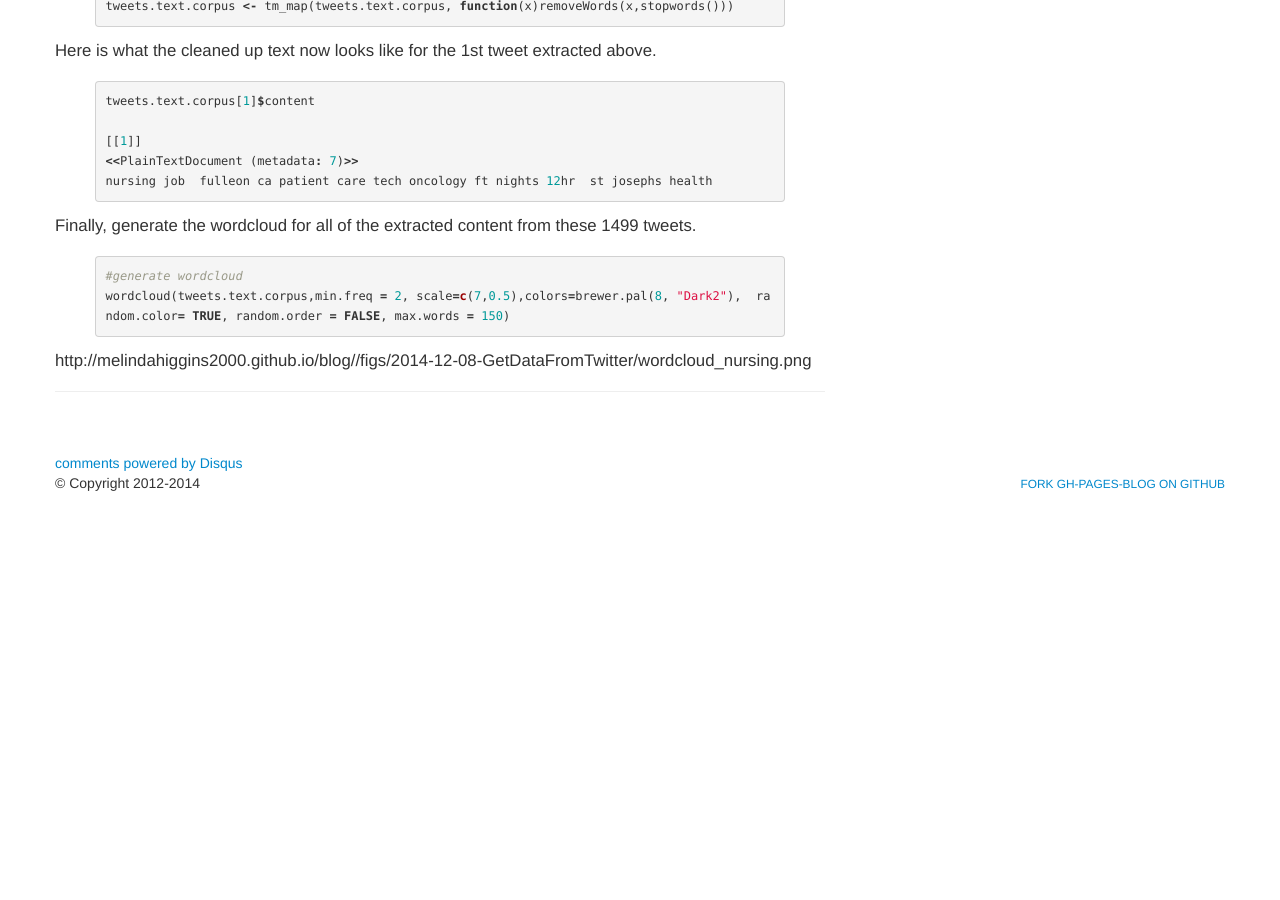
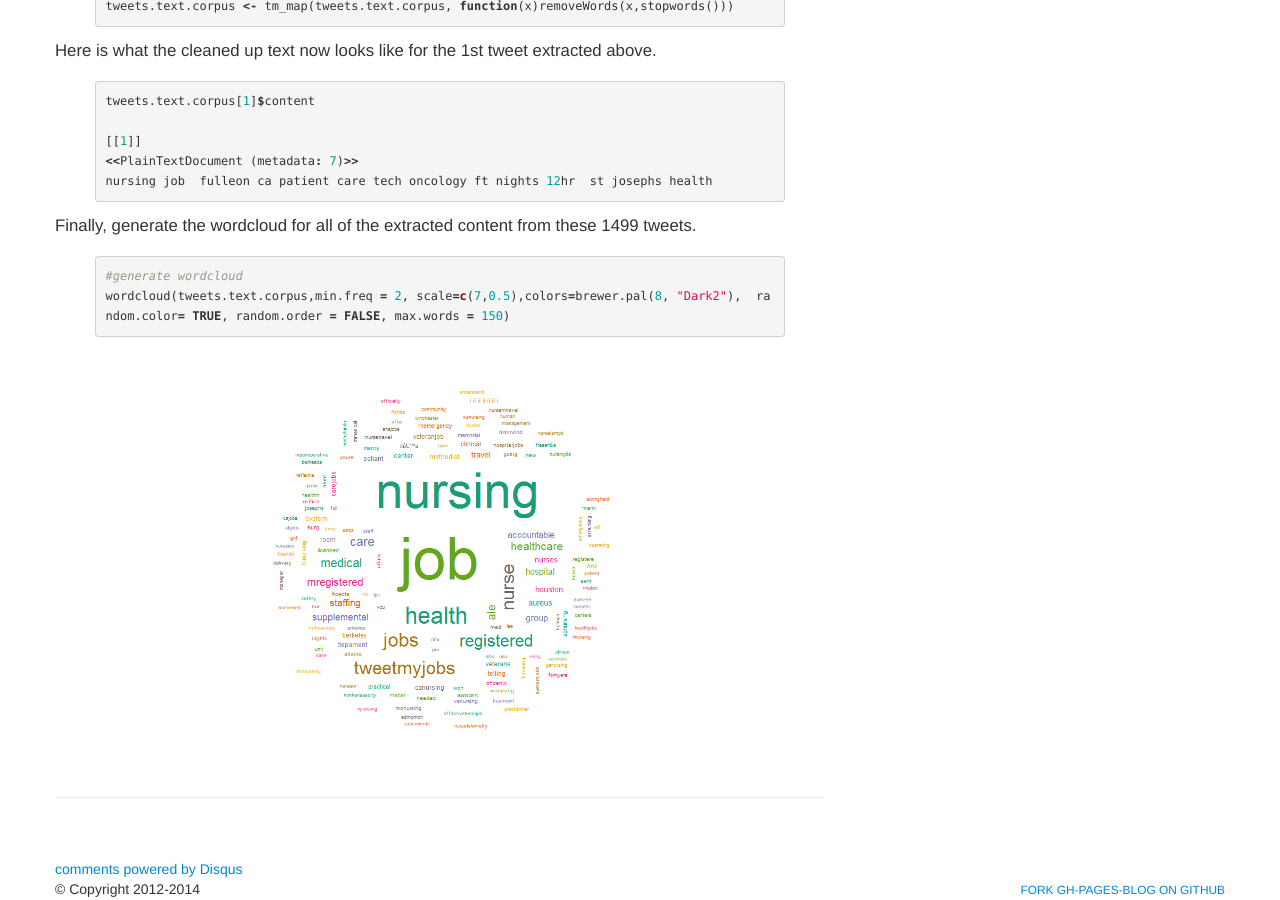
Before and after one commit to melindahiggins2000/blog, a Jekyll site: the page built from _posts/2014-12-08-GetDataFromTwitter.md, in a window 1280 px wide and 900 px high, scrolled down 4300 px. Built offline with Jekyll 4.4.1, drawn with Linux system fonts in a browser that asks for light colours; comment, search, counter and statistics services are not loaded; before the commit the page ends 4794 px from its top, so only the background shows below that.

Commit message:
Update 2014-12-08-GetDataFromTwitter.md

```diff
--- a/_posts/2014-12-08-GetDataFromTwitter.md
+++ b/_posts/2014-12-08-GetDataFromTwitter.md
@@ -190,6 +190,6 @@ Finally, generate the wordcloud for all of the extracted content from these 1499
 wordcloud(tweets.text.corpus,min.freq = 2, scale=c(7,0.5),colors=brewer.pal(8, "Dark2"),  random.color= TRUE, random.order = FALSE, max.words = 150)
 {% endhighlight %}
 
-{{ site.url }}/figs/2014-12-08-GetDataFromTwitter/wordcloud_nursing.png
+![center]({{ site.url }}/figs/2014-12-08-GetDataFromTwitter/wordcloud_nursing.png)
 
 ***
```
